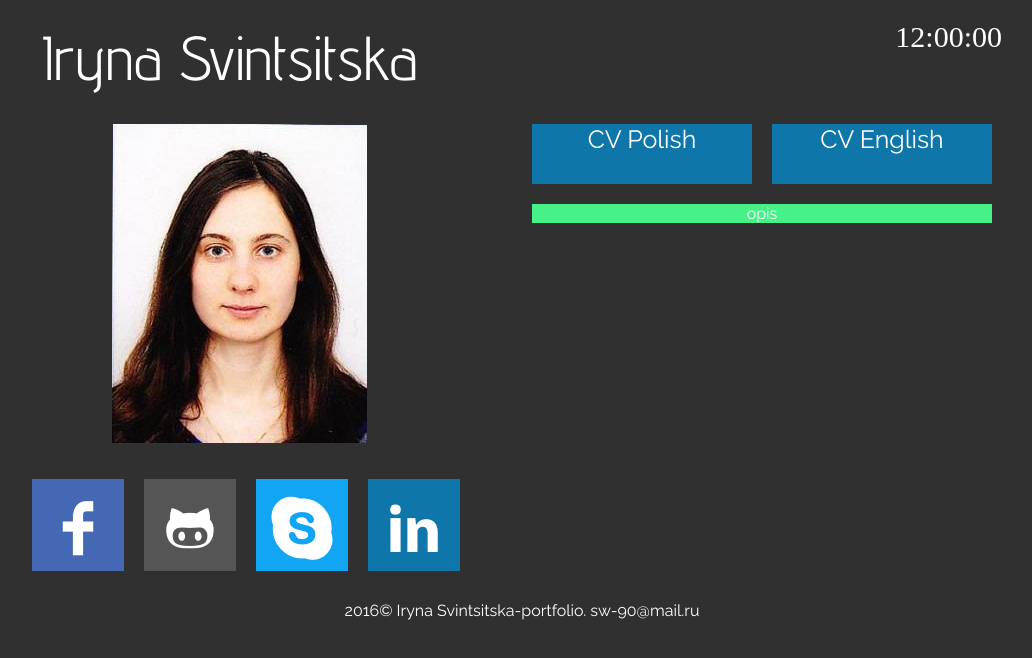
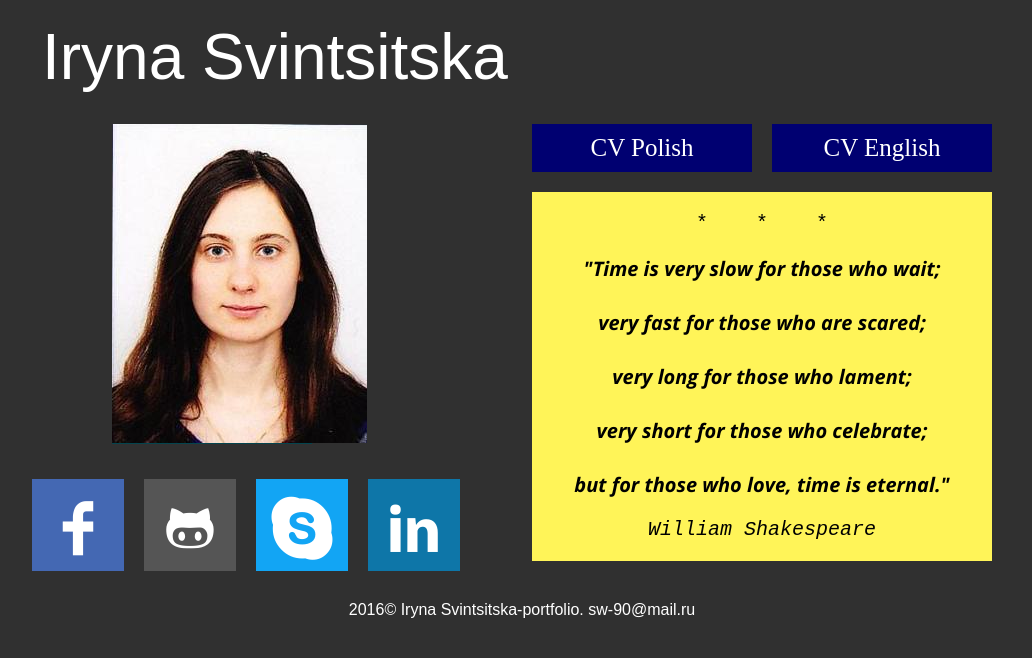
Before and after one commit to siw123/portfolio, a plain HTML site: page index.html in a window 1280 px wide. Shown: the whole page, without its empty margins (118-1150 px from the left). Drawn offline with nearby package versions, Linux system fonts and the light colour scheme; a script that the page names is missing; a web font is replaced by a local one.

Commit message:
dodanie tekstu

```diff
--- a/index.html
+++ b/index.html
@@ -1,6 +1,7 @@
 <!DOCTYPE html>
 
 <head>
+   <html xmlns="http://www.w3c.org/1999/xhtml" xml:lang="pl" lang="pl">
 
 	<meta http-equiv="Content-Type" content="text/html; charset="iso-8859-2" />
 
@@ -11,7 +12,8 @@
 	<title>Iryna Svintsitska portfolio</title>
     <link rel="stylesheet" href="style.css" type="text/css"/>
 	<link rel="stylesheet" href="css/fontello.css" type="text/css"/>
-	<link href='https://fonts.googleapis.com/css?family=Raleway|Comfortaa:400,700|Marcellus+SC|Advent+Pro&subset=latin,latin-ext' rel='stylesheet' type='text/css'>
+	<link href='https://fonts.googleapis.com/css?family=Open+Sans:400,800,700italic&subset=latin,greek-ext' rel='stylesheet' type='text/css'>
+
 </head>
 
 <body>
@@ -20,7 +22,9 @@
 
 		<div class="rectangle">
 		  <div id="logo">Iryna Svintsitska</div>
-          <div id="zegar">12:00:00</div>
+          <div id="zegar">
+		     <div><script charset="UTF-8" src="http://edodatki.pl/code/zegar-cyfrowy?data%5BWidget%5D%5Btitle%5D=Zegar&data%5BWidget%5D%5Bcss%5D=1" type="text/javascript"></script><a href="http://www.dodatkowo.dbv.pl" title="Zegar cyfrowy na stronę"></a></div>
+		  </div>
 		  <div style="clear: both"> </div>
 		</div>
 		<div class="square">
@@ -42,16 +46,30 @@
 		  <div style="clear: both"> </div>
 		</div>
 		<div class="square">
-          <div class="cv">CV Polish</div>
+          <div class="cv">CV Polish
+			 </div>
 		  <div class="cv">CV English</div>
 		  <div style="clear: both"> </div>
-		  <div class="opis">opis</div>
+		  <div class="opis">
+		     <pre>*    *    *</pre>
+		     <em>"Time is very slow for those who wait;</br></br>
+				very fast for those who are scared;</br></br>
+				very long for those who lament;</br></br>
+				very short for those who celebrate; </br></br>
+				but for those who love, time is eternal."</br>
+               <pre>William Shakespeare</pre>
+
+			</em>
+
+		  </div>
 		</div>
 		<div style="clear: both"> </div>
 
 		<div class="rectangle">2016&copy; Iryna Svintsitska-portfolio. sw-90@mail.ru</div>
 
 	</div>
+
+
 </body>
 
 </html>
--- a/style.css
+++ b/style.css
@@ -3,7 +3,7 @@ body
 	background-color: #303030;
 	color:#ffffff;
 	font-family: 'Raleway', sans-serif;
-	text-align: center
+	text-align: center;
 }
  #container
  {
@@ -25,12 +25,11 @@ body
 
  #logo
  {
-	 font-family: 'Comfortaa', cursive;
-     font-family: 'Marcellus SC', serif;
 	 font-family: 'Advent Pro', sans-serif;
-	 font-size: 62px;
+	 font-size: 64px;
 	 float:left;
  }
+
  #zegar
  {
 	 float:right;
@@ -42,8 +41,8 @@ body
  #foto
  {
 	 margin:10px;
-     margin-left:90px;
-     margin-bottom:25px;
+         margin-left:90px;
+         margin-bottom:25px;
 	 width: 200px;
 	 height: 320px;
 	 background-color:#04444e;
@@ -104,18 +103,30 @@ body
  {
 	 margin:10px;
 	 float:left;
-	 background-color:#0e76a8;
+	 background-color:#000071;
 	 width:220px;
-	 height: 60px;
+	 height: 38px;
 	 font-size:25px;
+	 padding-top:10px;
+	 text-align: center;
+	 font-family: 'Marcellus SC', serif;
+ }
+.cv:hover
+ {
 
-	 text-align: center;
+	 background-color:#0d4597;
+
+
  }
  .opis
  {
+	 font-size:20px;
+	 text-align: center;
+	 color:#000000;
 	 margin:10px;
 	 float:left;
-	 background-color:#46f188;
+	 background-color:#fff458;
 	 width:460px;
-	 height: 368;
+	 height: 370;
+	 font-family: 'Open Sans', sans-serif;
  }
```
Also changed, not shown: 12187721_977108312327402_5342980257719317927_n.jpg (added), 12800361_1052330661471833_779439583236750708_n.jpg (added), 10 other files.
